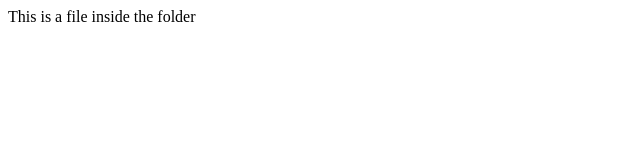
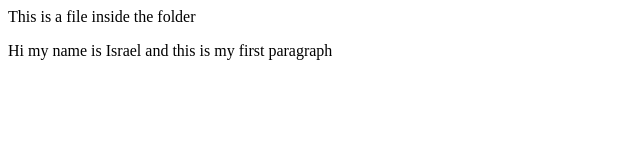
Before and after one commit to iochoa15/ga_fewd_38_test, a plain HTML site: page ga_project_1/index.html in a window 1280 px wide. Shown: the whole page, without its empty margins (0-640 px from the left). Drawn offline with Linux system fonts and the light colour scheme.

Commit message:
This is my first paragraph

```diff
--- a/ga_project_1/index.html
+++ b/ga_project_1/index.html
@@ -1 +1,4 @@
 This is a file inside the folder
+
+
+<p> Hi my name is Israel and this is my first paragraph  </p>
```
